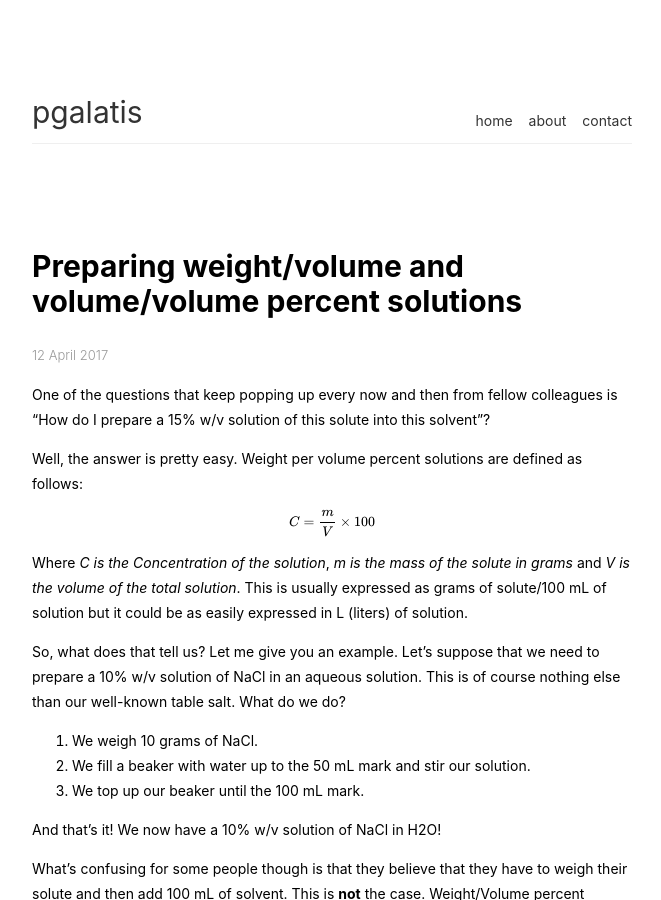
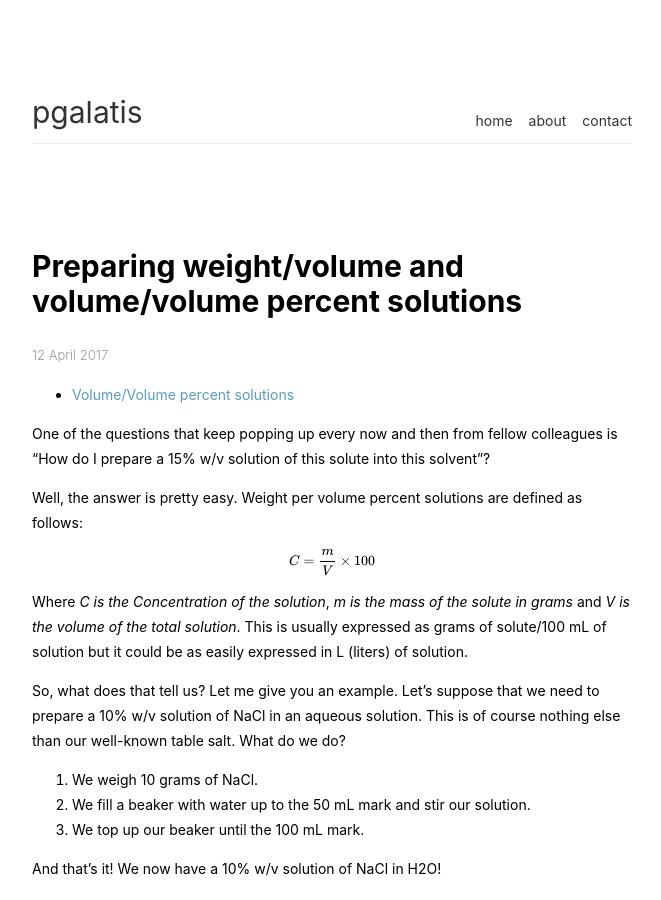
Before and after one commit to pgalatis/pgalatis.github.io, a Jekyll site: the page built from _posts/2017-04-12-preparing_weight_volume_percent_solutions.md, in a window 1280 px wide and 900 px high. Shown: the whole window, without its empty margins (308-969 px from the left). Built offline with Jekyll 4.4.1, drawn with Linux system fonts in a browser that asks for light colours; nearby versions of some CDN libraries; formulas are drawn with MathJax 3.

Commit message:
Update 2017-04-12-preparing_weight_volume_percent_solutions.md

```diff
--- a/_posts/2017-04-12-preparing_weight_volume_percent_solutions.md
+++ b/_posts/2017-04-12-preparing_weight_volume_percent_solutions.md
@@ -3,6 +3,8 @@ layout: post
 title:  "Preparing weight/volume and volume/volume percent solutions"
 date:   2017-04-12 14:30:00 +0000
 ---
+* Do not remove this line (it will not be displayed)
+{:toc}
 
 One of the questions that keep popping up every now and then from fellow colleagues is "How do I prepare a 15% w/v solution of this solute into this solvent"?
 
```
